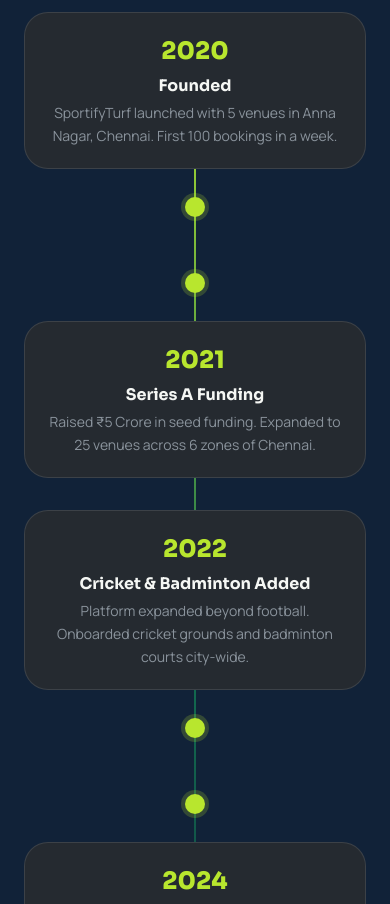
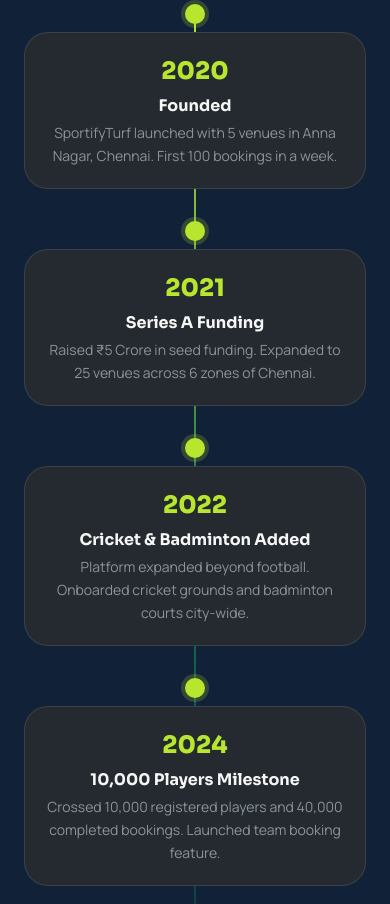
Before and after one commit to mugilan781/Turf-and-Sports-Ground-Booking-Platform, a plain HTML site: page about.html in a window 390 px wide. Shown: the part 4823-5727 px from the top of the page. Drawn offline with Linux system fonts and the light colour scheme.

Commit message:
about res 1

```diff
--- a/about.html
+++ b/about.html
@@ -277,13 +277,13 @@
           <div class="timeline-empty"></div>
         </div>
         <div class="timeline-item reveal delay-200">
-          <div class="timeline-empty"></div>
-          <div class="timeline-dot"></div>
           <div class="timeline-content">
             <div class="timeline-year">2021</div>
             <h3 class="timeline-title">Series A Funding</h3>
             <p class="timeline-desc">Raised ₹5 Crore in seed funding. Expanded to 25 venues across 6 zones of Chennai.</p>
           </div>
+          <div class="timeline-dot"></div>
+          <div class="timeline-empty"></div>
         </div>
         <div class="timeline-item reveal delay-300">
           <div class="timeline-content">
@@ -295,13 +295,13 @@
           <div class="timeline-empty"></div>
         </div>
         <div class="timeline-item reveal delay-400">
-          <div class="timeline-empty"></div>
-          <div class="timeline-dot"></div>
           <div class="timeline-content">
             <div class="timeline-year">2024</div>
             <h3 class="timeline-title">10,000 Players Milestone</h3>
             <p class="timeline-desc">Crossed 10,000 registered players and 40,000 completed bookings. Launched team booking feature.</p>
           </div>
+          <div class="timeline-dot"></div>
+          <div class="timeline-empty"></div>
         </div>
         <div class="timeline-item reveal delay-500">
           <div class="timeline-content">
--- a/css/components.css
+++ b/css/components.css
@@ -651,13 +651,38 @@
 
 @media (max-width: 768px) {
   .blog-grid { grid-template-columns: 1fr; }
-  .timeline { padding-block: var(--space-4); }
-  .timeline::before { left: 50% !important; transform: translateX(-50%) !important; top: 20px; bottom: 20px; }
-  .timeline-item { grid-template-columns: 1fr !important; gap: var(--space-4); margin-bottom: var(--space-8); position: relative; text-align: center; }
-  .timeline-dot { display: block !important; position: relative !important; left: 50% !important; top: auto !important; bottom: auto !important; transform: translateX(-50%) !important; margin-block: var(--space-3); z-index: 2; }
-  .timeline-content { text-align: center !important; max-width: 480px; margin-inline: auto; padding: var(--space-5); }
-  .timeline-item:nth-child(even) .timeline-content { order: 1 !important; text-align: center !important; }
-  .timeline-item:nth-child(even) .timeline-empty { display: none !important; }
+  .timeline { padding-block: var(--space-2); }
+  .timeline::before { left: 50% !important; transform: translateX(-50%) !important; top: 10px; bottom: 10px; }
+  .timeline-item {
+    display: flex !important;
+    flex-direction: column !important;
+    align-items: center !important;
+    position: relative !important;
+    margin-bottom: var(--space-8) !important;
+    padding-top: 28px !important;
+    gap: 0 !important;
+  }
+  .timeline-dot {
+    display: block !important;
+    position: absolute !important;
+    left: 50% !important;
+    top: 0 !important;
+    bottom: auto !important;
+    transform: translateX(-50%) !important;
+    z-index: 2 !important;
+    margin: 0 !important;
+  }
+  .timeline-content {
+    text-align: center !important;
+    max-width: 480px;
+    width: 100%;
+    margin-inline: auto;
+    padding: var(--space-5);
+  }
+  .timeline-item:nth-child(even) .timeline-content {
+    order: unset !important;
+    text-align: center !important;
+  }
   .timeline-empty { display: none !important; }
 }
 
```
